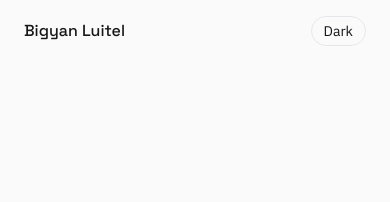
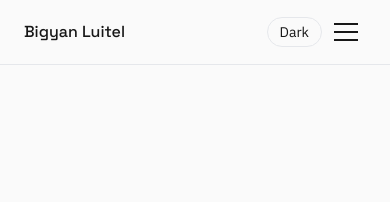
Before and after one commit to BigyanLuitel/portfolio-v2, a Next.js app in the folder frontend/: page / in a window 390 px wide. Shown: the top 202 px of the page. Built offline with nearby package versions, Linux system fonts and the light colour scheme.

Commit message:
Add responsive mobile nav with hamburger menu

```diff
--- a/frontend/app/components/Nav.tsx
+++ b/frontend/app/components/Nav.tsx
@@ -2,15 +2,22 @@
 
 import { useEffect, useState } from "react";
 import ThemeToggle from "./ThemeToggle";
+import link from "next/dist/client/link";
 
 export default function Nav() {
   const [scrolled, setScrolled] = useState(false);
+  const [menuOpen, setMenuOpen] = useState(false);
 
   useEffect(() => {
     const onScroll = () => setScrolled(window.scrollY > 10);
     window.addEventListener("scroll", onScroll);
     return () => window.removeEventListener("scroll", onScroll);
   }, []);
+
+  const links = [
+    { href: "#projects", label: "Projects" },
+    { href: "#contact", label: "Contact" },
+  ];
 
   return (
     <header
@@ -26,16 +33,62 @@ export default function Nav() {
         </a>
 
         <div className="hidden md:flex items-center gap-6 font-body text-sm">
-          <a href="#projects" className="hover:text-accent transition-colors">
-            Projects
-          </a>
-          <a href="#contact" className="hover:text-accent transition-colors">
-            Contact
-          </a>
+          {links.map((link) => (
+            <a
+              key={link.href}
+              href={link.href}
+              className="hover:text-accent transition-colors"
+            >
+              {link.label}
+            </a>
+          ))}
         </div>
 
-        <ThemeToggle />
+        <div className="flex items-center gap-3">
+          <ThemeToggle />
+          <button
+            onClick={() => setMenuOpen((open) => !open)}
+            aria-label="Toggle menu"
+            aria-expanded={menuOpen}
+            className="md:hidden flex flex-col justify-center gap-1.5 w-8 h-8"
+          >
+            <span
+              className={`block h-0.5 w-6 bg-foreground transition-transform duration-300 ${
+                menuOpen ? "translate-y-2 rotate-45" : ""
+              }`}
+            />
+            <span
+              className={`block h-0.5 w-6 bg-foreground transition-opacity duration-300 ${
+                menuOpen ? "opacity-0" : ""
+              }`}
+            />
+            <span
+              className={`block h-0.5 w-6 bg-foreground transition-transform duration-300 ${
+                menuOpen ? "-translate-y-2 -rotate-45" : ""
+              }`}
+            />
+          </button>
+        </div>
       </nav>
+
+      <div
+        className={`md:hidden overflow-hidden transition-[max-height] duration-300 ease-in-out ${
+          menuOpen ? "max-h-40" : "max-h-0"
+        } bg-background/95 backdrop-blur-md border-b border-border`}
+      >
+        <div className="flex flex-col px-6 py-4 gap-4 font-body text-sm">
+          {links.map((link) => (
+            <a
+              key={link.href}
+              href={link.href}
+              onClick={() => setMenuOpen(false)}
+              className="hover:text-accent transition-colors"
+            >
+              {link.label}
+            </a>
+          ))}
+        </div>
+      </div>
     </header>
   );
 }
```
